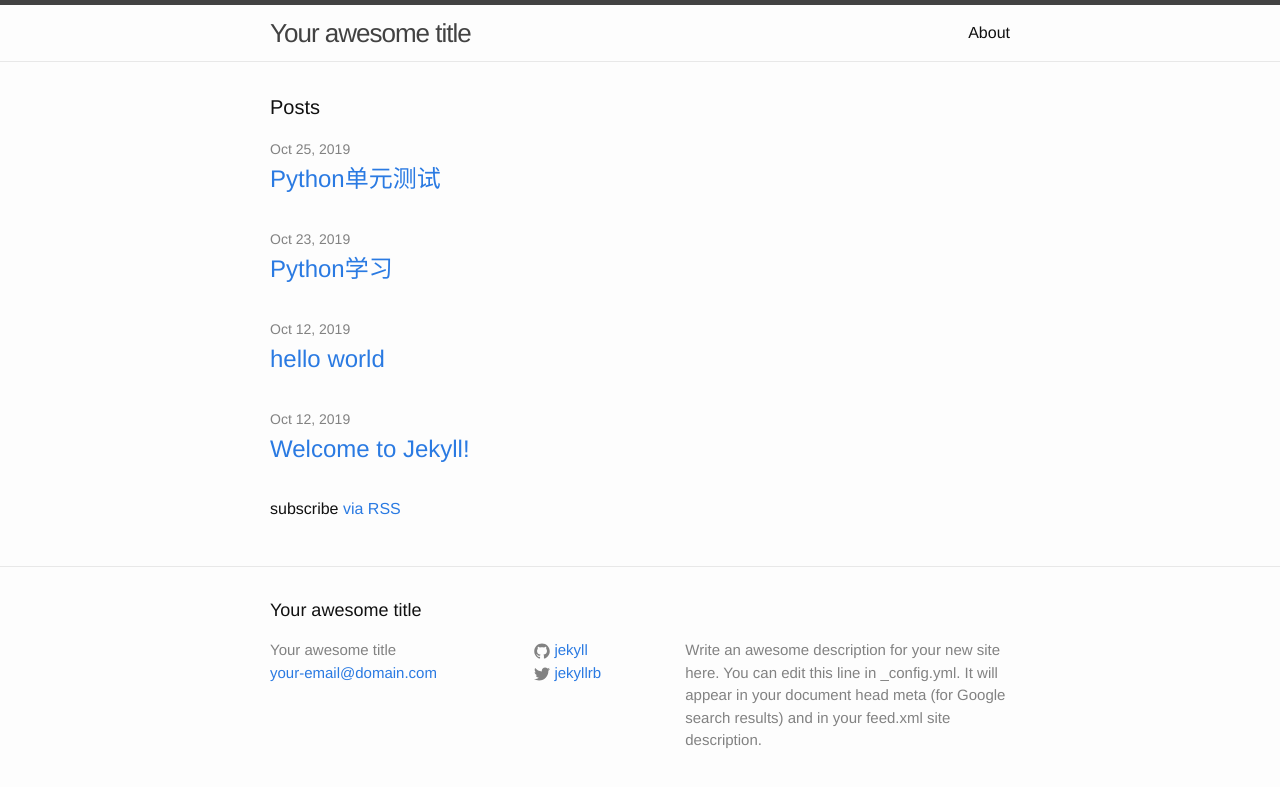
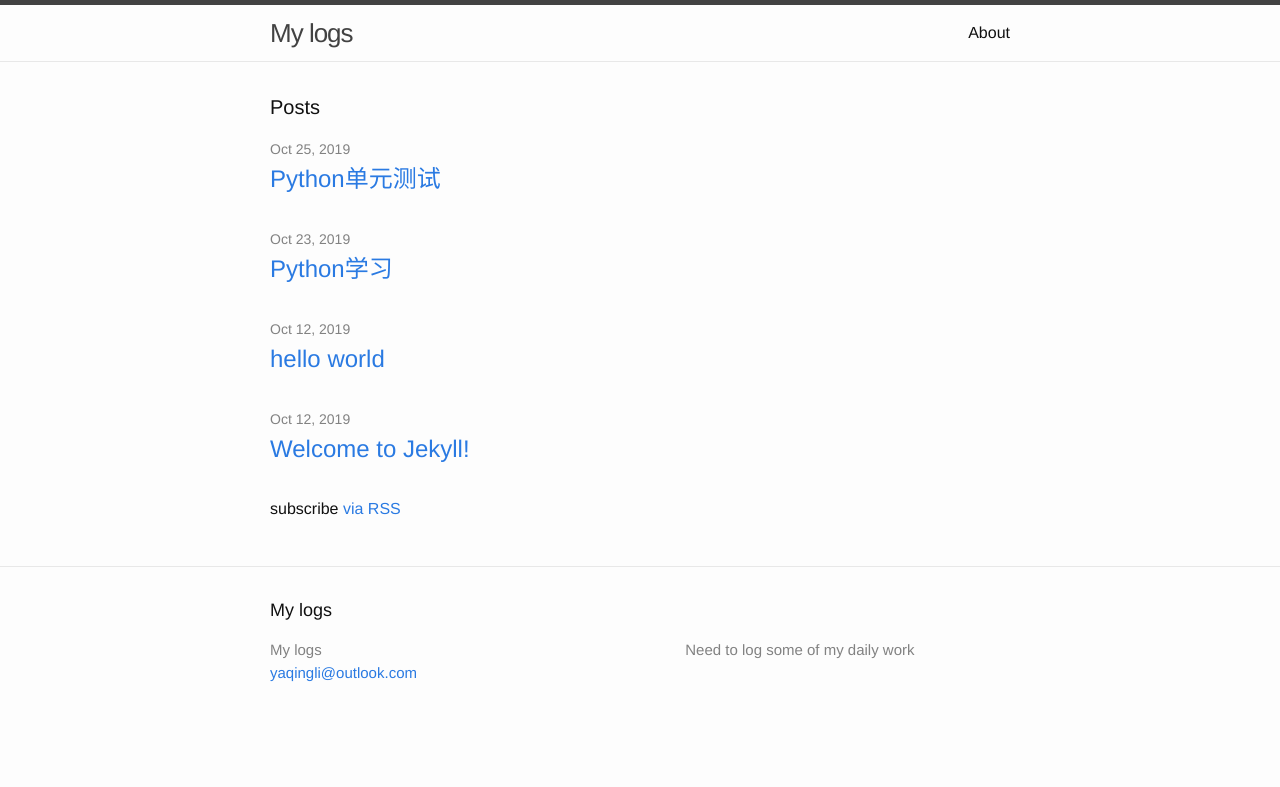
Before and after one commit to yaqingli/yaqingli.github.io, a Jekyll site: the page built from index.html, in a window 1280 px wide. Shown: the top 787 px of the page. Built offline with Jekyll 4.4.1, drawn with Linux system fonts in a browser that asks for light colours; Markdown is read by kramdown in place of the engine named in the settings.

Commit message:
change description

```diff
--- a/_config.yml
+++ b/_config.yml
@@ -6,16 +6,14 @@
 # 'jekyll serve'. If you change this file, please restart the server process.
 
 # Site settings
-title: Your awesome title
-email: your-email@domain.com
+title: My logs
+email: yaqingli@outlook.com
 description: > # this means to ignore newlines until "baseurl:"
-  Write an awesome description for your new site here. You can edit this
-  line in _config.yml. It will appear in your document head meta (for
-  Google search results) and in your feed.xml site description.
+  Need to log some of my daily work
 baseurl: "" # the subpath of your site, e.g. /blog
 url: "http://yourdomain.com" # the base hostname & protocol for your site
-twitter_username: jekyllrb
-github_username:  jekyll
+twitter_username:
+github_username:
 
 # Build settings
 #markdown: kramdown
```
